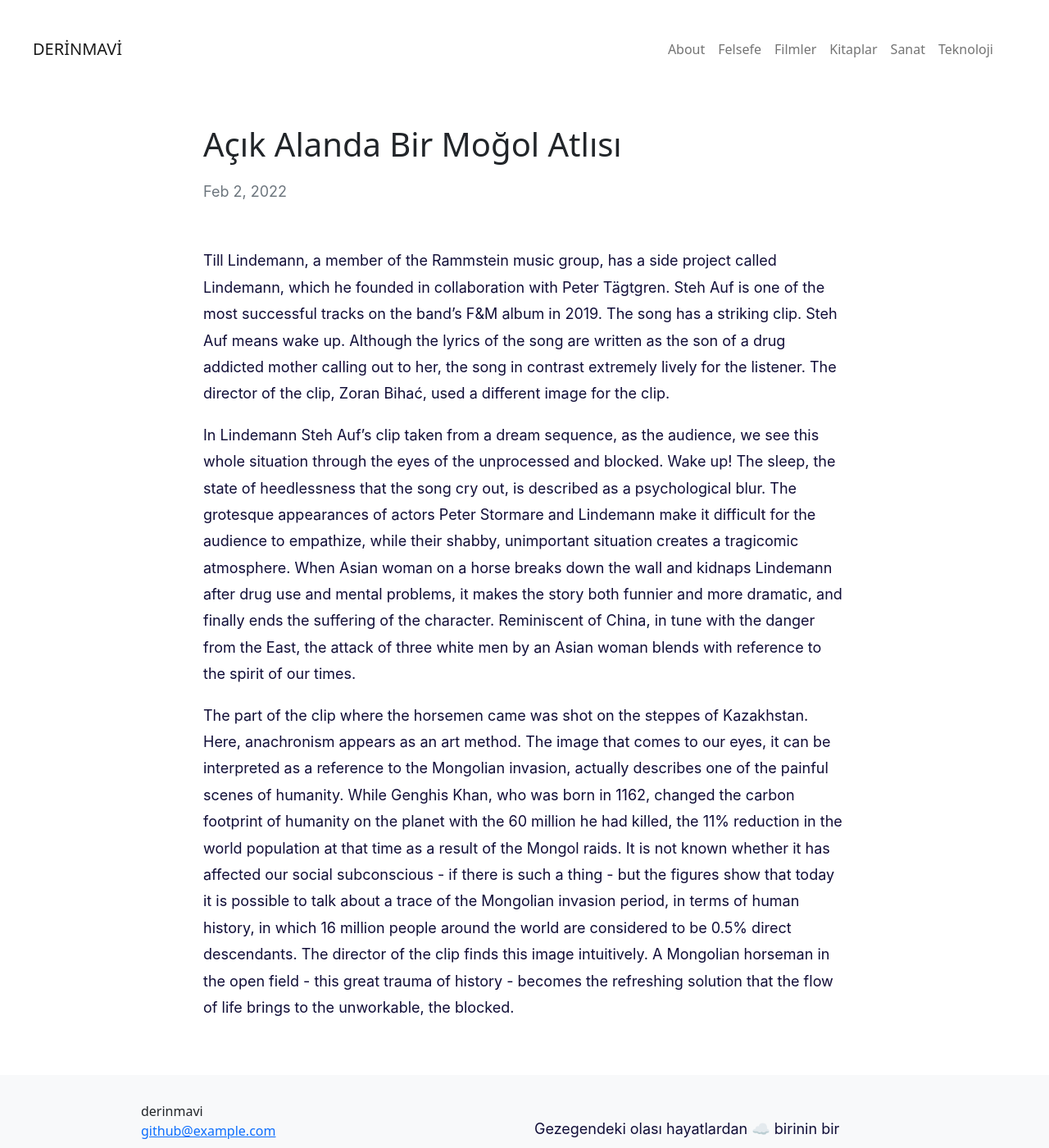
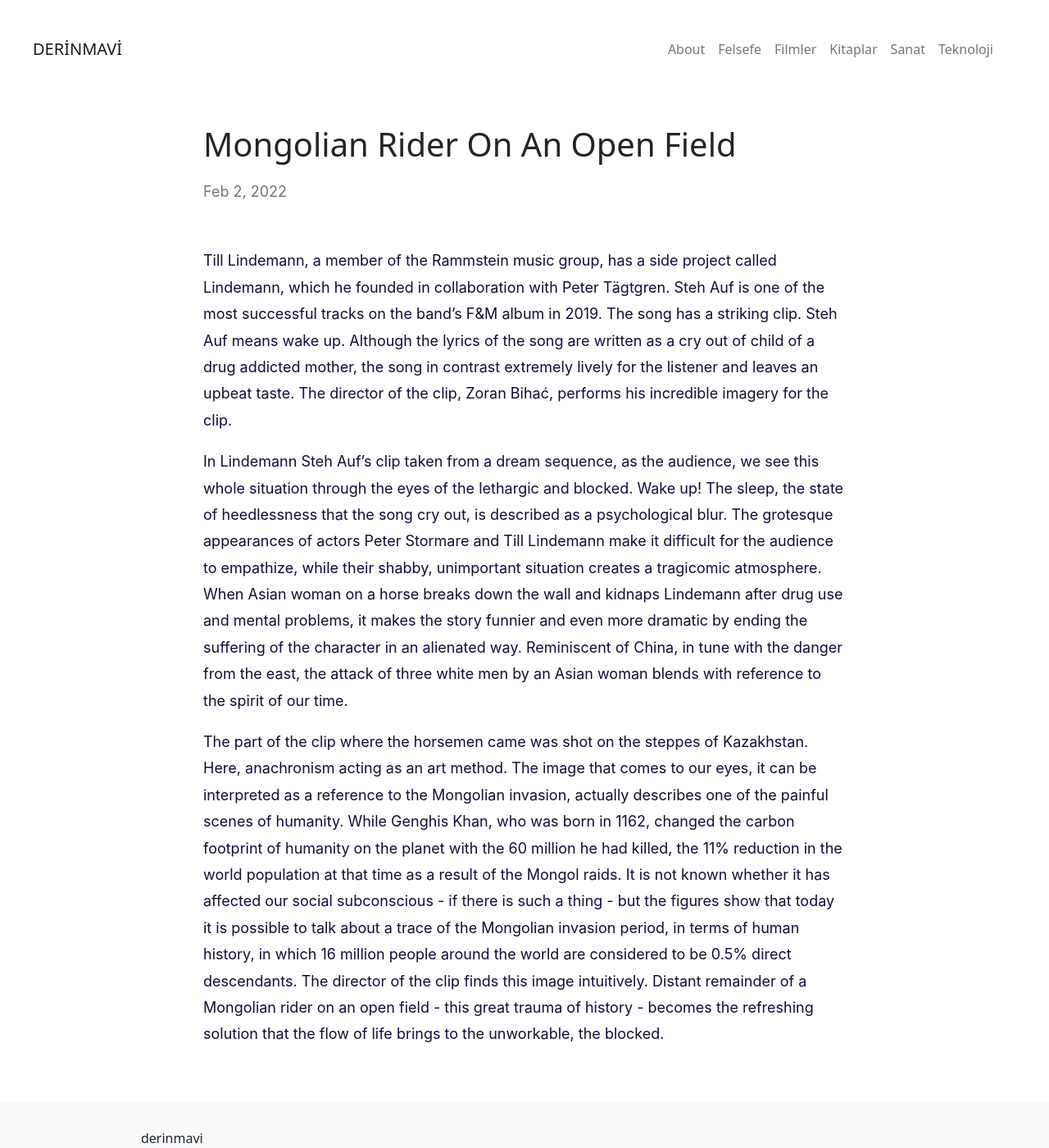
Before and after one commit to tozbulut/derinmavi.io, a Jekyll site: the page built from _posts/2022-02-02-acik-alanda-bir-mogol-atlisi.md, in a window 1280 px wide and 1400 px high. Shown: the whole window at 82% size. Built offline with Jekyll 4.4.1, drawn with Linux system fonts in a browser that asks for light colours.

Commit message:
Update 2022-02-02-acik-alanda-bir-mogol-atlisi.md

```diff
--- a/_posts/2022-02-02-acik-alanda-bir-mogol-atlisi.md
+++ b/_posts/2022-02-02-acik-alanda-bir-mogol-atlisi.md
@@ -1,12 +1,12 @@
 ---
 layout: post
-title: "Açık Alanda Bir Moğol Atlısı"
+title: "Mongolian Rider On An Open Field"
 categories: art
 img : https://derinmavi.io/images/steh-auf.png
 ---
 
-Till Lindemann, a member of the Rammstein music group, has a side project called Lindemann, which he founded in collaboration with Peter Tägtgren. Steh Auf is one of the most successful tracks on the band's F&M album in 2019. The song has a striking clip. Steh Auf means wake up. Although the lyrics of the song are written as the son of a drug addicted mother calling out to her, the song in contrast extremely lively for the listener. The director of the clip, Zoran Bihać, used a different image for the clip.
+Till Lindemann, a member of the Rammstein music group, has a side project called Lindemann, which he founded in collaboration with Peter Tägtgren. Steh Auf is one of the most successful tracks on the band's F&M album in 2019. The song has a striking clip. Steh Auf means wake up. Although the lyrics of the song are written as a cry out of child of a drug addicted mother, the song in contrast extremely lively for the listener and leaves an upbeat taste. The director of the clip, Zoran Bihać, performs his incredible imagery for the clip.
 
-In Lindemann Steh Auf's clip taken from a dream sequence, as the audience, we see this whole situation through the eyes of the unprocessed and blocked. Wake up! The sleep, the state of heedlessness that the song cry out, is described as a psychological blur. The grotesque appearances of actors Peter Stormare and Lindemann make it difficult for the audience to empathize, while their shabby, unimportant situation creates a tragicomic atmosphere. When Asian woman on a horse breaks down the wall and kidnaps Lindemann after drug use and mental problems, it makes the story both funnier and more dramatic, and finally ends the suffering of the character. Reminiscent of China, in tune with the danger from the East, the attack of three white men by an Asian woman blends with reference to the spirit of our times.
+In Lindemann Steh Auf's clip taken from a dream sequence, as the audience, we see this whole situation through the eyes of the lethargic and blocked. Wake up! The sleep, the state of heedlessness that the song cry out, is described as a psychological blur. The grotesque appearances of actors Peter Stormare and Till Lindemann make it difficult for the audience to empathize, while their shabby, unimportant situation creates a tragicomic atmosphere. When Asian woman on a horse breaks down the wall and kidnaps Lindemann after drug use and mental problems, it makes the story funnier and even more dramatic by ending the suffering of the character in an alienated way. Reminiscent of China, in tune with the danger from the east, the attack of three white men by an Asian woman blends with reference to the spirit of our time.
 
-The part of the clip where the horsemen came was shot on the steppes of Kazakhstan. Here, anachronism appears as an art method. The image that comes to our eyes, it can be interpreted as a reference to the Mongolian invasion, actually describes one of the painful scenes of humanity. While Genghis Khan, who was born in 1162, changed the carbon footprint of humanity on the planet with the 60 million he had killed, the 11% reduction in the world population at that time as a result of the Mongol raids. It is not known whether it has affected our social subconscious - if there is such a thing - but the figures show that today it is possible to talk about a trace of the Mongolian invasion period, in terms of human history, in which 16 million people around the world are considered to be 0.5% direct descendants. The director of the clip finds this image intuitively. A Mongolian horseman in the open field - this great trauma of history - becomes the refreshing solution that the flow of life brings to the unworkable, the blocked.
+The part of the clip where the horsemen came was shot on the steppes of Kazakhstan. Here, anachronism acting as an art method. The image that comes to our eyes, it can be interpreted as a reference to the Mongolian invasion, actually describes one of the painful scenes of humanity. While Genghis Khan, who was born in 1162, changed the carbon footprint of humanity on the planet with the 60 million he had killed, the 11% reduction in the world population at that time as a result of the Mongol raids. It is not known whether it has affected our social subconscious - if there is such a thing - but the figures show that today it is possible to talk about a trace of the Mongolian invasion period, in terms of human history, in which 16 million people around the world are considered to be 0.5% direct descendants. The director of the clip finds this image intuitively. Distant remainder of a Mongolian rider on an open field - this great trauma of history - becomes the refreshing solution that the flow of life brings to the unworkable, the blocked.
```
